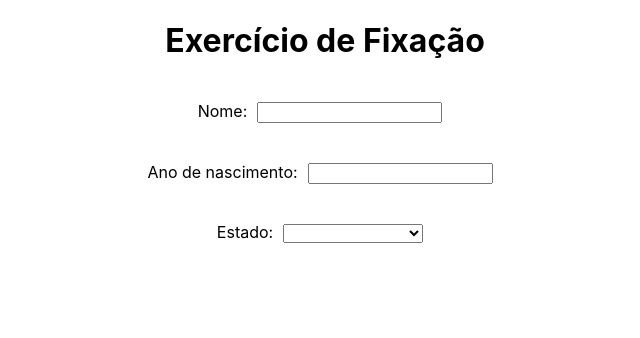
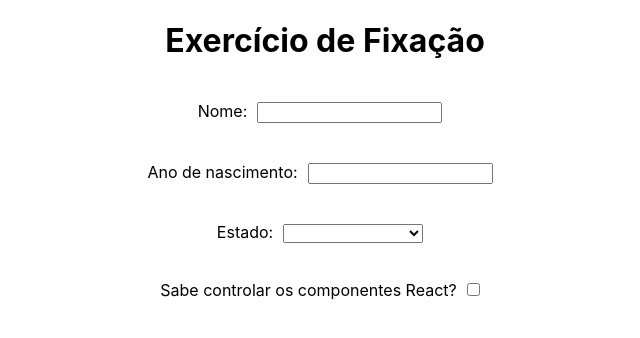
Before and after one commit to leobmend/trybe-exercicios, a React (Create React App) app in the folder front-end/bloco-11-componentes-com-estado-eventos-e-formularios-com-react/dia-2-formularios-no-react/fixacao/ex-form-react/: page / in a window 1280 px wide. Shown: the top 338 px of the page, without its empty margins (315-955 px from the left). Built offline with nearby package versions, Linux system fonts and the light colour scheme.

Commit message:
Ex 4, fixacao, m2b11d2

```diff
--- a/front-end/bloco-11-componentes-com-estado-eventos-e-formularios-com-react/dia-2-formularios-no-react/fixacao/ex-form-react/src/Form.jsx
+++ b/front-end/bloco-11-componentes-com-estado-eventos-e-formularios-com-react/dia-2-formularios-no-react/fixacao/ex-form-react/src/Form.jsx
@@ -8,14 +8,17 @@ class Form extends React.Component {
       name: '',
       birthYear: '',
       state: '',
+      controlCheck: false,
     }
 
     this.handleChange = this.handleChange.bind(this);
   }
 
-  handleChange(event) {
+  handleChange({ target }) {
+    const { name } = target;
+    const value = target.type === 'checkbox' ? target.checked : target.value;
     this.setState({
-       [event.target.name]: event.target.value,
+       [name]: value,
     })
   }
 
@@ -40,6 +43,15 @@ class Form extends React.Component {
             <option value="TO">Tocantins</option>
           </select>
         </label>
+        <label>
+          Sabe controlar os componentes React?
+          <input
+            name="controlCheck"
+            type="checkbox"
+            checked={this.state.controlCheck}
+            onChange={this.handleChange}
+          />
+        </label>
       </form>
     )
   }
```
